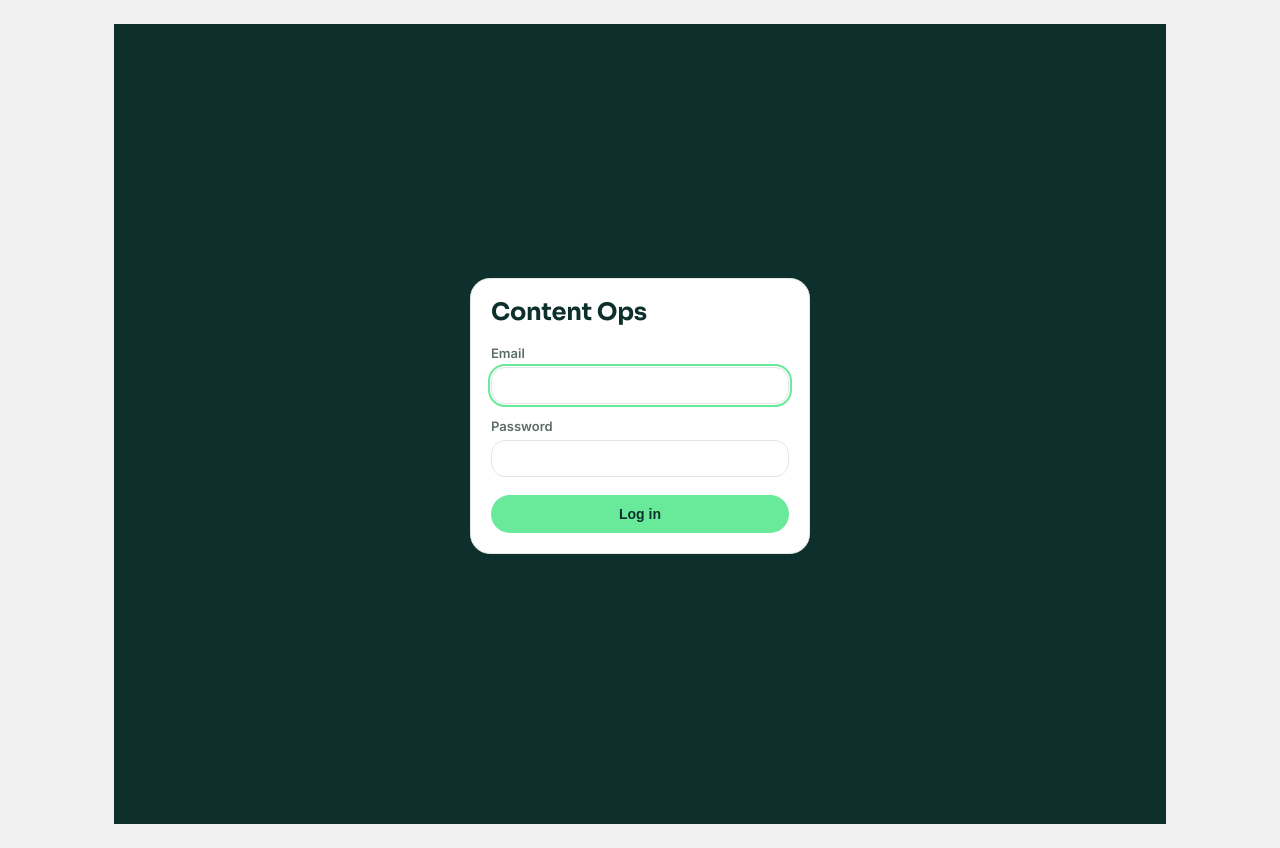
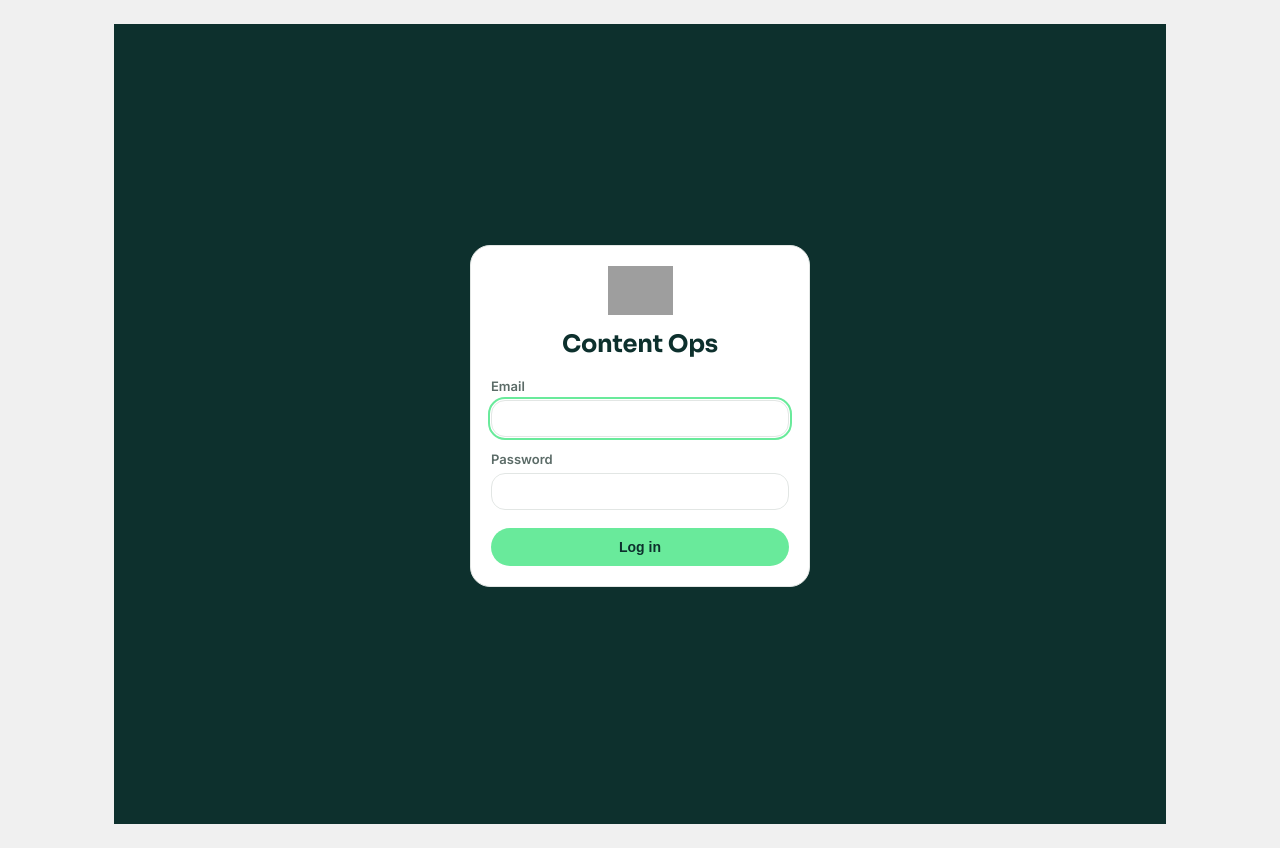
Before and after one commit to khoitran-tdd711/content-ops, a Flask app: template templates/login.html in a window 1280 px wide. Run offline with Flask 3, Linux system fonts and the light colour scheme; the template is opened without the code that fills it, so the values that code supplies are empty; some libraries are stand-ins or nearby versions; grey boxes are pictures that could not be loaded.

Commit message:
Update login.html

```diff
--- a/templates/login.html
+++ b/templates/login.html
@@ -3,7 +3,8 @@
 {% block content %}
 <div class="login-wrap">
   <div class="login-box card">
-    <h2 style="margin-top:0">Content Ops</h2>
+    <span class="login-logo" aria-label="Akka"></span>
+    <h2 style="margin-top:0;text-align:center">Content Ops</h2>
     <form method="post">
       <label>Email</label>
       <input type="email" name="email" required autofocus>
```
